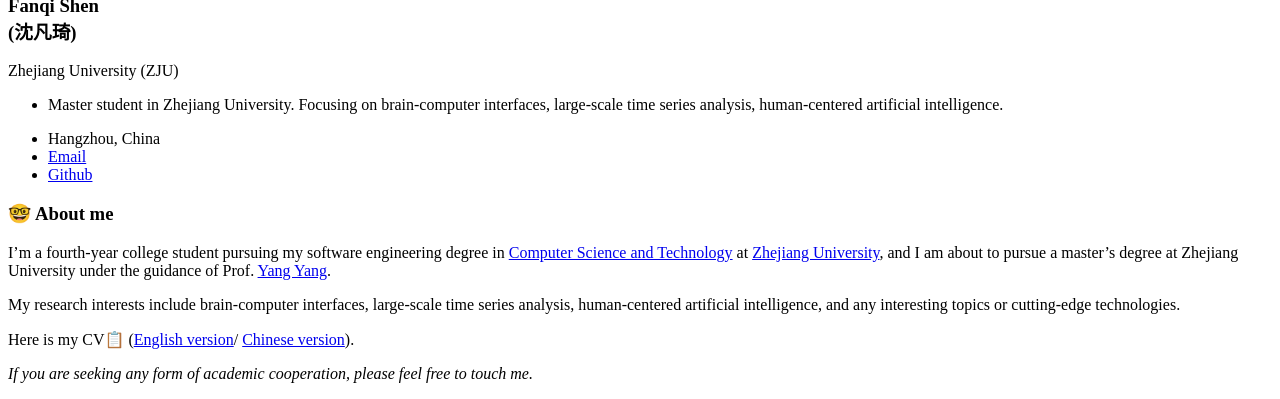
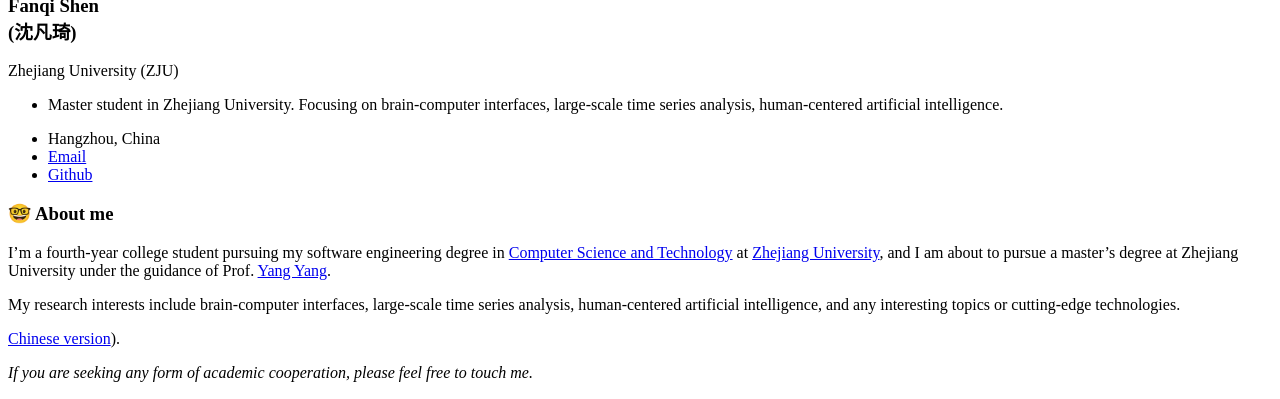
Before and after one commit to wajtsq/wajtsq.github.io, a Jekyll site: the page built from _pages/includes/intro.md, in a window 1280 px wide, cut to the strip 548-947 px from the top of the page. Built offline with Jekyll 4.4.1, drawn with Linux system fonts in a browser that asks for light colours; our own code applies the rules of GitHub Pages for plain Markdown files.

Commit message:
Update intro.md
CV直接挂好尴尬...

```diff
--- a/_pages/includes/intro.md
+++ b/_pages/includes/intro.md
@@ -10,7 +10,7 @@
 <!-- I have published several papers  -->
 <!-- <a href=''><img src=""></a>
 at the top international AI conferences such as KDD, NeurIPS, AAAI. -->
-Here is my CV📋 (<a target="_blank"  href="_pages\includes\Personal_Profile.pdf">English version</a>/
+<!--  Here is my CV📋 (<a target="_blank"  href="_pages\includes\Personal_Profile.pdf">English version</a>/ -->
 <a target="_blank"  href="_pages\includes\Fanqi_CV_cn.pdf">Chinese version</a>).
 
 *If you are seeking any form of academic cooperation, please feel free to touch me.*
```
